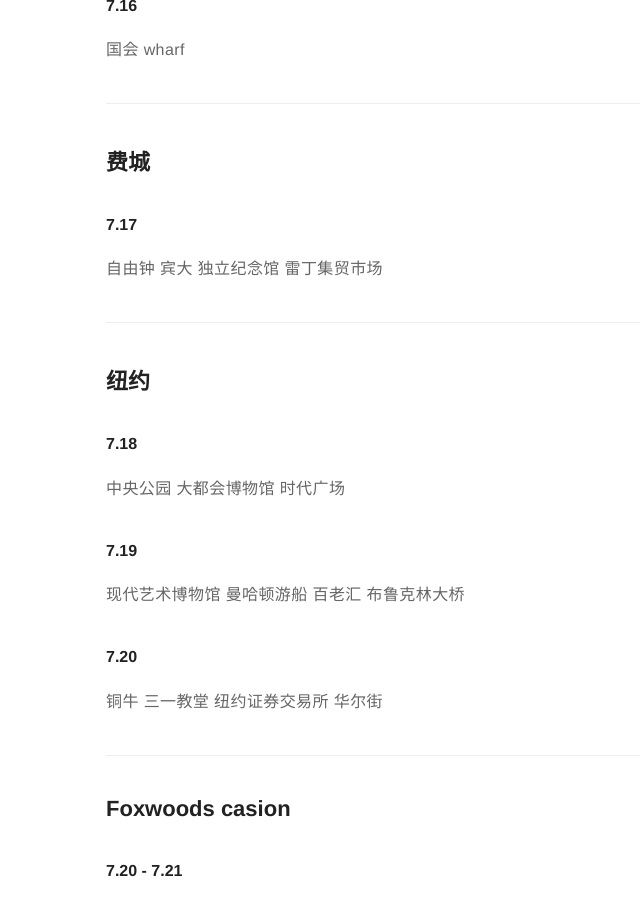
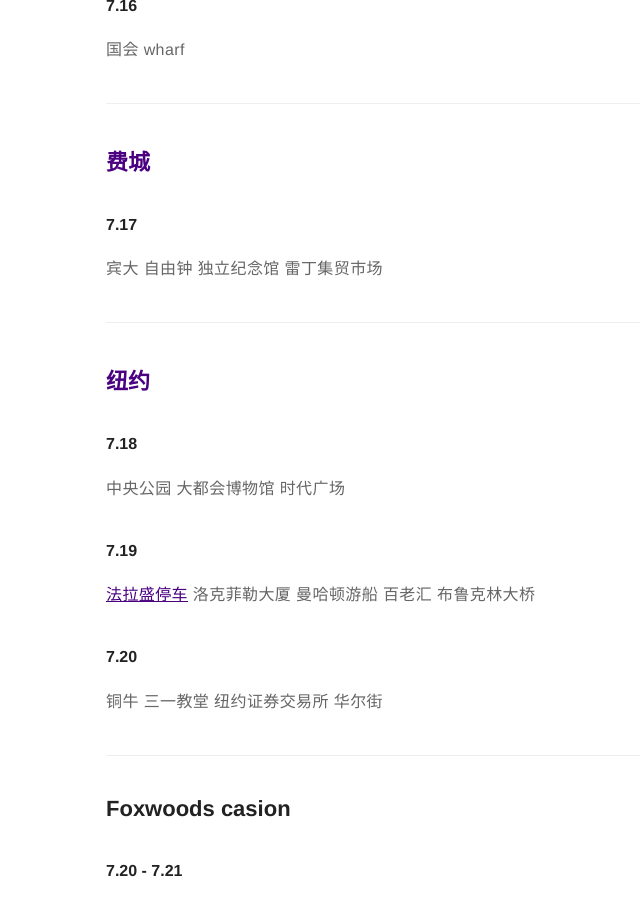
Before and after one commit to subaiwen/subaiwen.github.io, a Jekyll site: the page built from _posts/2019-7-7-trip.md, in a window 1280 px wide and 900 px high, scrolled down 1270 px. Shown: the whole window, without its empty margins (129-769 px from the left). Built offline with Jekyll 4.4.1, drawn with Linux system fonts in a browser that asks for light colours; some of the changed text lies outside the part shown.

Commit message:
Update 2019-7-7-trip.md

```diff
--- a/_posts/2019-7-7-trip.md
+++ b/_posts/2019-7-7-trip.md
@@ -13,7 +13,7 @@
 ---
 
 ## 概况:
-欢迎来到[美国](http://www.google.cn/maps/@36.6107455,-93.6907959,5.24z),本次旅行大致分为两部分：[**东北**](http://www.google.cn/maps/@40.5716439,-75.3394001,6.75z)，[**亚特兰大**](http://www.google.cn/maps/@33.7620065,-84.8157571,9.28z)。 [参考](https://bbs.qyer.com/thread-2851188-1.html)
+欢迎来到[美国](http://www.google.cn/maps/@36.6107455,-93.6907959,5.24z),本次旅行大致分为两部分：[**东北**](http://www.google.cn/maps/@40.5716439,-75.3394001,6.75z)，[**亚特兰大**](http://www.google.cn/maps/@33.7620065,-84.8157571,9.28z)。 [行程参考](https://bbs.qyer.com/thread-2851188-1.html) | [租车攻略](http://www.nystudents.net/rental-cars/), [驾驶指南](https://www.dameiweb.com/strategy/4104.html), [停车指南](https://www.jiemian.com/article/1542095.html)
 
 #### 东北
 - [华盛顿](#华盛顿)
@@ -46,23 +46,24 @@
 
 ---
 
-## 费城
+## [费城](https://www.google.com/maps/place/Philadelphia+Mills/@39.9482619,-75.1586659,14z/data=!4m5!3m4!1s0x89c14cd155521e2b:0x552bee52edd01ebf!8m2!3d40.0874923!4d-74.9616227)
 #### 7.17
+宾大
 自由钟
-宾大
 独立纪念馆
 雷丁集贸市场
 
 ---
 
-## 纽约
+## [纽约](https://www.google.com/maps/@40.7049011,-73.948972,12z)
 #### 7.18
 中央公园
 大都会博物馆
 时代广场
 
 #### 7.19
-现代艺术博物馆
+[法拉盛停车](https://www.google.com/search?rlz=1C1RLNS_enUS851US851&q=flushing+parking+lot&npsic=0&rflfq=1&rlha=0&rllag=40761405,-73831818,305&tbm=lcl&ved=2ahUKEwjP56egv6fjAhXBU80KHY_TDW0QtgN6BAgKEAQ&tbs=lrf:!2m1!1e3!3sIAE,lf:1,lf_ui:3&rldoc=1#rlfi=hd:;si:;mv:!1m2!1d40.760503739848254!2d-73.82535624884679!2m2!1d40.75728556537546!2d-73.83340287589147!4m2!1d40.75889467208682!2d-73.82937956236913!5i18)
+洛克菲勒大厦
 曼哈顿游船
 百老汇
 布鲁克林大桥
```
